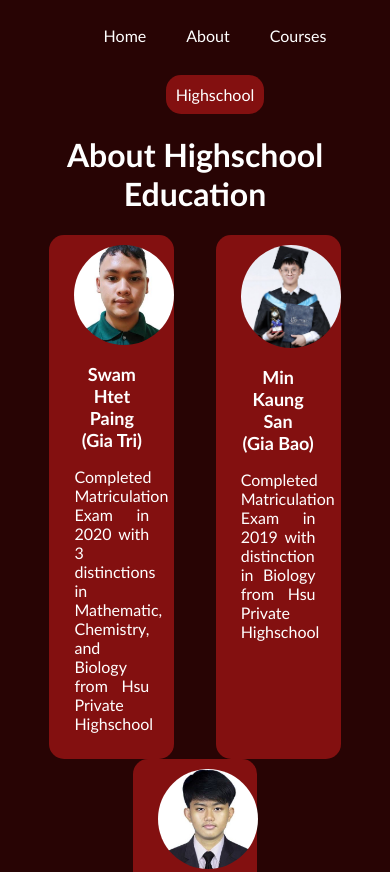
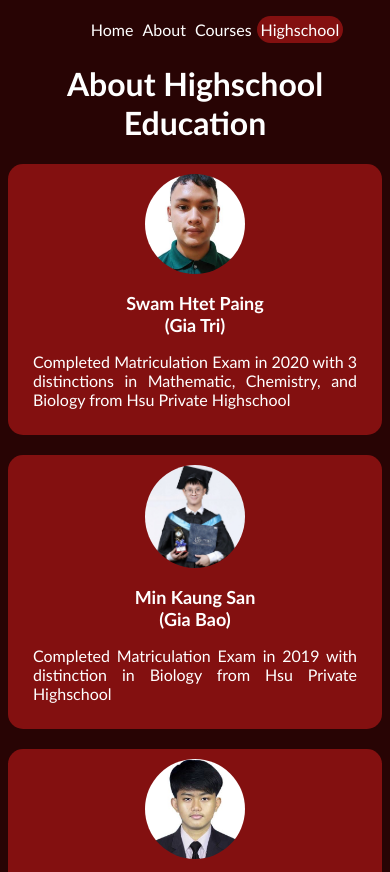
Before and after one commit to minkaung269-droid/Lab2_HW_Group-1, a plain HTML site: page highschool.html in a window 390 px wide. Shown: the top 872 px of the page. Drawn offline with Linux system fonts and the light colour scheme.

Commit message:
Update highschool.html

```diff
--- a/highschool.html
+++ b/highschool.html
@@ -13,44 +13,80 @@
             text-align: center;
 
         }
-    ul{
+
+        ul {
             list-style-type: none;
             display: flex;
             flex-wrap: wrap;
-        justify-content: center;gap: 20px;
+            justify-content: center;
+            gap: 20px;
         }
-    li{
+
+        li {
             padding: 10px;
             border-radius: 15px;
         }
-    a {color: #fff;
+
+        a {
+            color: #fff;
             text-decoration: none;
         }
+
         .active {
             background-color: #831010;
         }
+
         .about-main-blk {
-        display:  flex;
+            display: flex;
             flex-wrap: wrap;
             justify-content: space-evenly;
         }
+
         .member-blk {
             padding: 10px 25px;
-        width:20% ;
+            width: 20%;
             background-color: #831010;
             border-radius: 15px;
         }
-    h2{
+
+        h2 {
             font-size: 18px;
         }
-    img{
+
+        img {
             width: 100px;
             height: auto;
             border-radius: 50%;
         }
-    .bold {font-weight: 700;
-    text-align: left;}
-    p{text-align: justify;}
+
+        .bold {
+            font-weight: 700;
+            text-align: left;
+        }
+
+        p {
+            text-align: justify;
+        }
+
+        @media screen and (max-width: 640px) {
+            .member-blk {
+                width: 90%;
+                margin-bottom: 20px;
+            }
+
+            nav {
+                width: 100%;
+            }
+
+            ul {
+                gap: 1px;
+                justify-content: center;
+            }
+
+            li {
+                padding: 4px;
+            }
+        }
     </style>
 </head>
 
@@ -68,7 +104,8 @@ text-decoration: none;
         <div class="member-blk">
             <img src="images/Swam Htet Paing.jfif" alt="Swam Htet Paing">
             <h2>Swam Htet Paing <br>(Gia Tri)</h2>
-        <p> Completed Matriculation Exam in 2020 with 3 distinctions in Mathematic, Chemistry, and Biology from Hsu Private Highschool</p>
+            <p> Completed Matriculation Exam in 2020 with 3 distinctions in Mathematic, Chemistry, and Biology from Hsu
+                Private Highschool</p>
 
         </div>
         <div class="member-blk">
```
Lines whose indentation alone changed are shown as unchanged.
